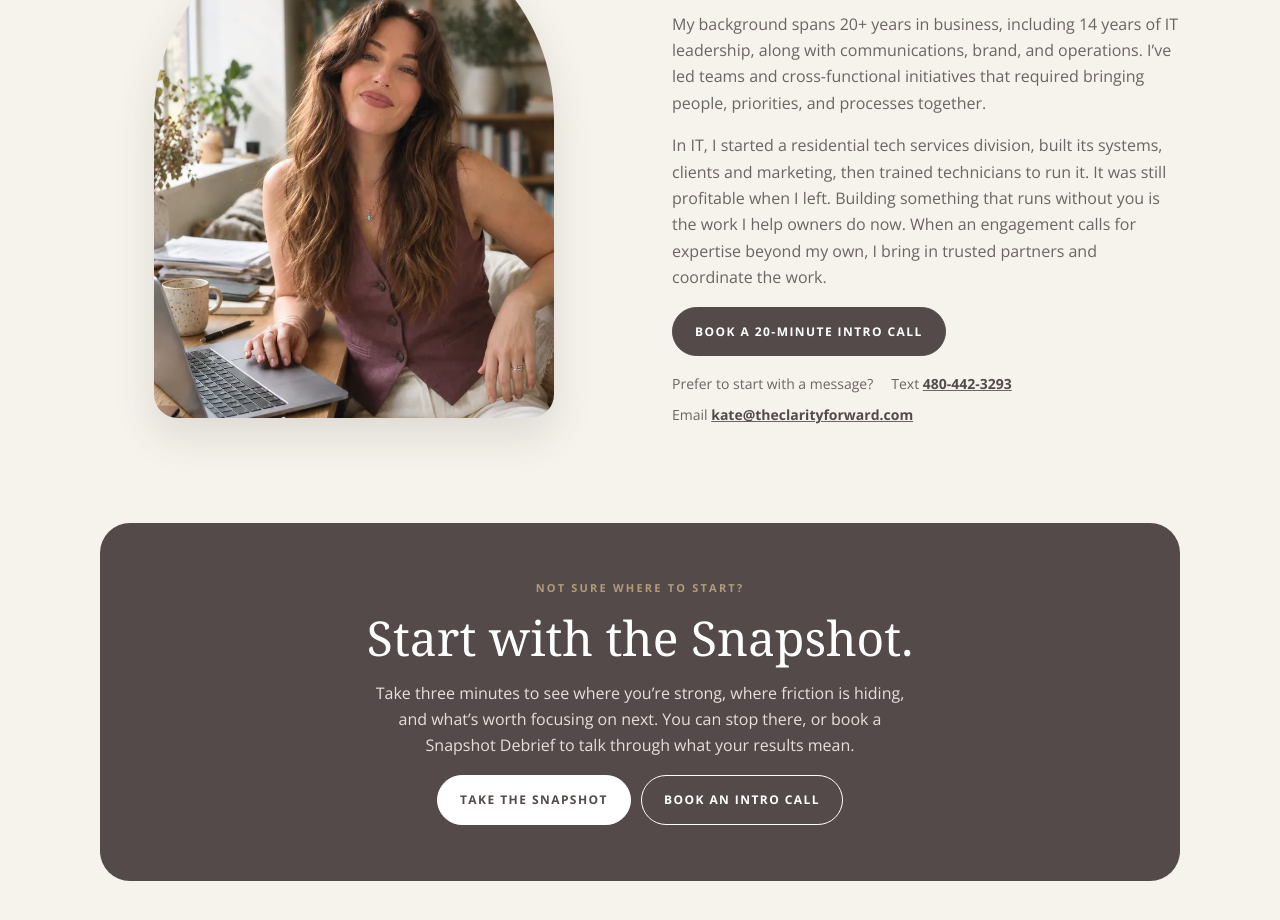
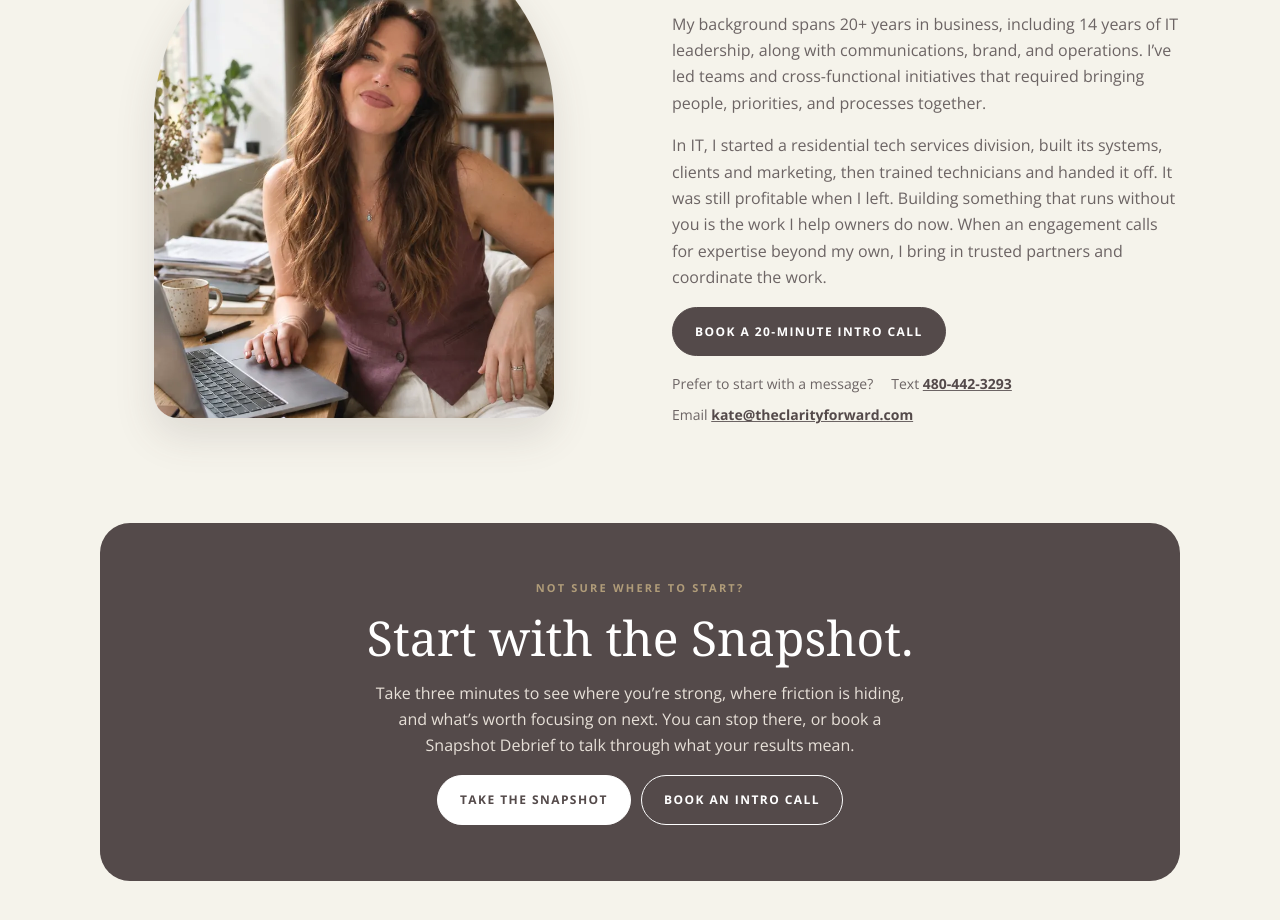
Before and after one commit to katekness/theclarityforward, a plain HTML site: page index.html in a window 1280 px wide. Shown: the part 7020-7940 px from the top of the page. Drawn offline with nearby package versions, Linux system fonts and the light colour scheme; a web font is replaced by a local one.

Commit message:
About: Kate handed off the division
Co-Authored-By: Claude Opus 5.5 <noreply@anthropic.com>
Claude-Session: https://claude.ai/code/session_015FhWw8voE1JL9KLUjzv5ZY

```diff
--- a/index.html
+++ b/index.html
@@ -462,7 +462,7 @@ footer .wrap{padding-block:30px;display:grid;gap:18px}
         <div class="eyebrow">Founder &amp; Lead Strategist</div>
         <h2>Hi, I’m Kate</h2>
         <p class="copy">My background spans 20+ years in business, including 14 years of IT leadership, along with communications, brand, and operations. I’ve led teams and cross-functional initiatives that required bringing people, priorities, and processes together.</p>
-        <p class="copy">In IT, I started a residential tech services division, built its systems, clients and marketing, then trained technicians to run it. It was still profitable when I left. Building something that runs without you is the work I help owners do now. When an engagement calls for expertise beyond my own, I bring in trusted partners and coordinate the&nbsp;work.</p>
+        <p class="copy">In IT, I started a residential tech services division, built its systems, clients and marketing, then trained technicians and handed it off. It was still profitable when I left. Building something that runs without you is the work I help owners do now. When an engagement calls for expertise beyond my own, I bring in trusted partners and coordinate the&nbsp;work.</p>
         <div class="btns"><a class="btn solid" href="https://cal.com/katekness/clarity-call" target="_blank" rel="noopener">Book a 20-minute intro call</a></div>
         <p class="contactline"><span>Prefer to start with a message?</span><span>Text <a href="sms:+14804423293"><b>480-442-3293</b></a></span><span>Email <a href="mailto:kate@theclarityforward.com"><b>kate@theclarityforward.com</b></a></span></p>
       </div>
```
